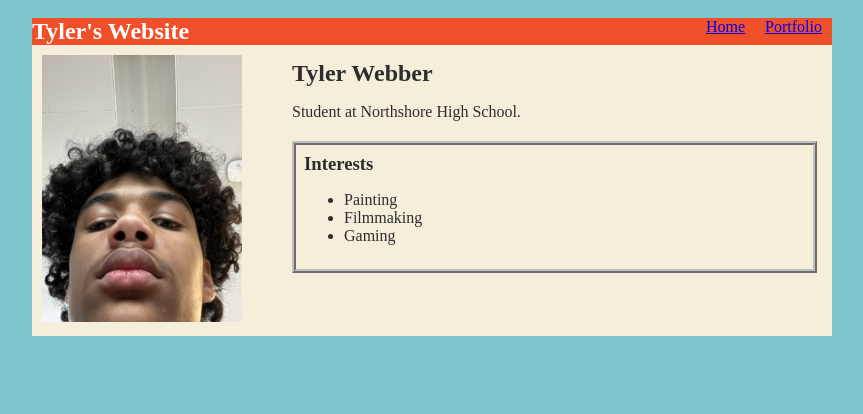
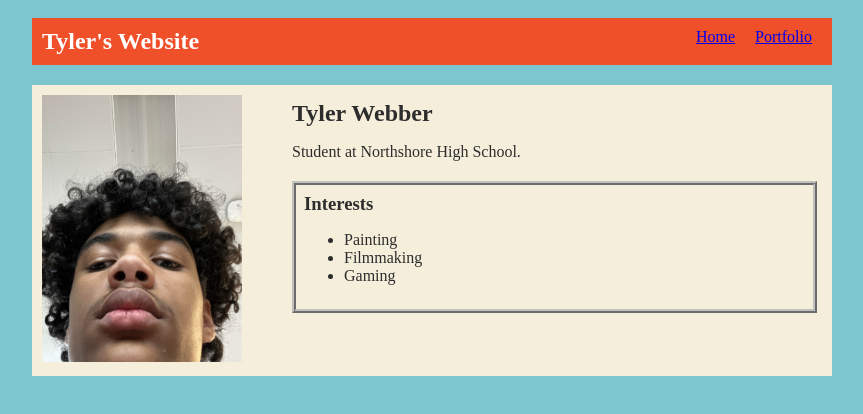
Before and after one commit to TylerWebber08/TylerWebber08.github.io, a plain HTML site: page index.html in a window 1280 px wide. Shown: the whole page, without its empty margins (208-1071 px from the left). Drawn offline with Linux system fonts and the light colour scheme.

Commit message:
Fixed px error

```diff
--- a/style.css
+++ b/style.css
@@ -15,7 +15,7 @@ nav {
     background: rgb(239, 80, 41);
     margin: 0 auto;
     display: flex;
-    padding: 10 px
+    padding: 10px
 }
 
 h1 {
@@ -48,7 +48,7 @@ a {
 main {
     background: rgb(245, 238, 219);
     display: flex;
-    margin-top: 20 px;
+    margin-top: 20px;
 }
 
 .sidebar{
```
